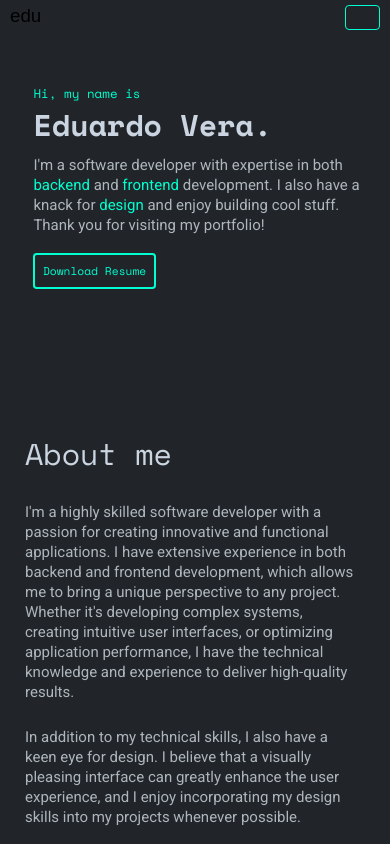
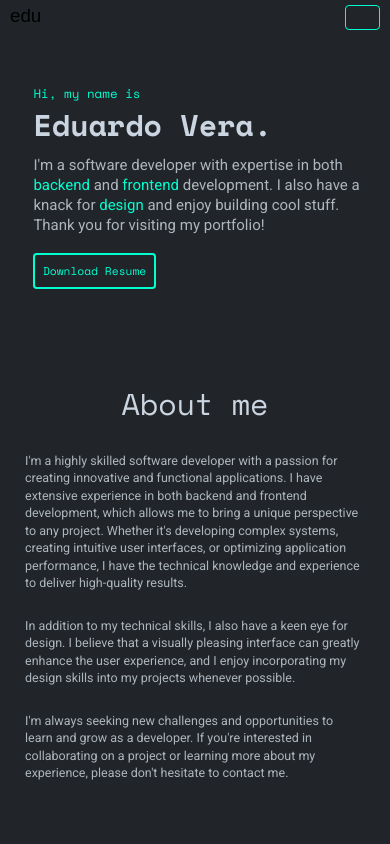
Before and after one commit to ewa1do/portfolio-next, a Next.js app: page / in a window 390 px wide. Built offline with nearby package versions, Linux system fonts and the light colour scheme; a web font is replaced by a local one.

Commit message:
About section refactor

```diff
--- a/src/components/About.js
+++ b/src/components/About.js
@@ -1,33 +1,22 @@
-import Image from 'next/image'
-import Title from '@/components/titles/Title'
-import SectionWrapper from '@/components/wrappers/SectionWrapper'
-import ImageWrapper from '@/components/wrappers/ImageWrapper'
-import useScreenSize from '@/hooks/useScreenSize'
-import getFonts from '@/utils/fonts'
-import Marker from '@/components/markers/Marker'
+import Title from "@/components/titles/Title";
+import getFonts from "@/utils/fonts";
 
-const { roboto, spaceMono } = getFonts()
+const { roboto, spaceMono } = getFonts();
 
 function About(props) {
-    const [{ width }, { tablet }] = useScreenSize()
-
-    const { contentBlocks, skills } = props.about
+    const { contentBlocks, skills } = props.about;
 
     return (
-        <section id="about" className="section section--hidden">
-            <SectionWrapper
-                extraStyles={`${
-                    width >= tablet
-                        ? ' md:flex md:flex-row md:justify-between'
-                        : ''
-                }`}
-            >
-                <div className={`md:w-3/5 lg:w-2/4`}>
+        // <section id="about" className="section section--hidden">
+        <section id="about" className="section my-40 px-10">
+            <div className="">
+                <div className="text-center">
                     <Title>About me</Title>
+                </div>
                 <article className="pr-2">
                     {contentBlocks.map((paragraph, i) => (
                         <p
-                                className={`${roboto.className} text-dark-gray py-5 text-2xl md:text-3xl lg:text-4xl`}
+                            className={`${roboto.className} text-dark-gray py-5 text-xl`}
                             key={`p-${i + 1}`}
                         >
                             {paragraph}
@@ -35,36 +24,8 @@ function About(props) {
                     ))}
                 </article>
             </div>
-
-                <ImageWrapper
-                    href="/profile.png"
-                    extraStyles="h-80 w-96 md:h-96 md:w-2/5 lg:w-2/5 lg:h-[40rem] md:mr-10 mt-10 self-center"
-                />
-            </SectionWrapper>
-            <SectionWrapper>
-                <div className={`-mt-96 md:-mt-[36rem] text-dark-gray`}>
-                    <h3
-                        className={`${roboto.className} text-2xl md:text-3xl lg:text-4xl`}
-                    >
-                        Here are a few technologies I&apos;ve been working with
-                        recently:
-                    </h3>
-                    <ul
-                        className={`${spaceMono.className} grid grid-cols-2 gap-8 md:gap-x-4 sm:w-[40rem] md:w-[45rem] lg:w-[60rem] mt-10`}
-                    >
-                        {skills.map((skill, i) => (
-                            <li key={`skill-${i + 1}`} className="flex">
-                                <Marker />{' '}
-                                <span className="text-md sm:text-xl md:text-2xl lg:text-3xl pl-2">
-                                    {skill}
-                                </span>
-                            </li>
-                        ))}
-                    </ul>
-                </div>
-            </SectionWrapper>
         </section>
-    )
+    );
 }
 
-export default About
+export default About;
```
Lines whose indentation alone changed are shown as unchanged.
